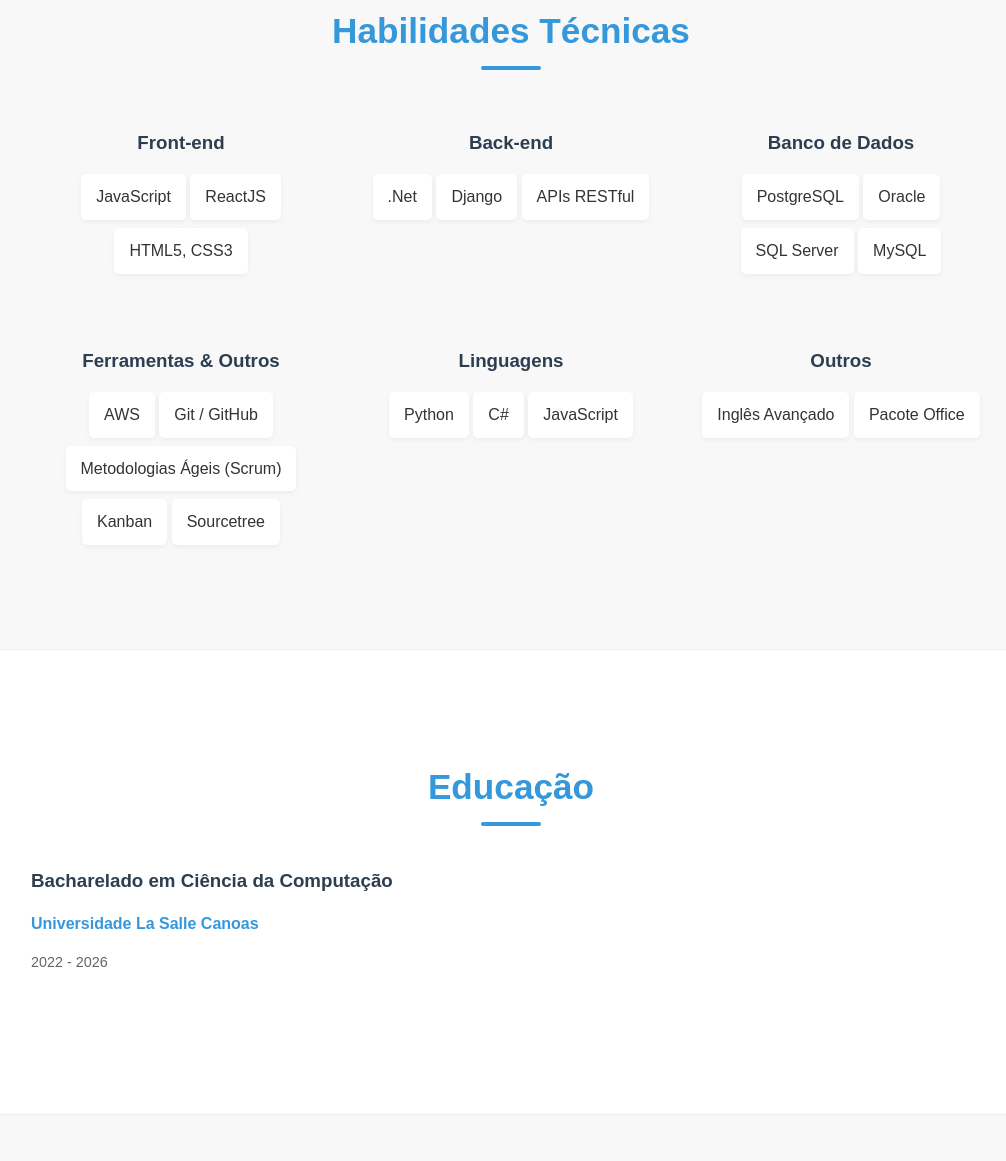
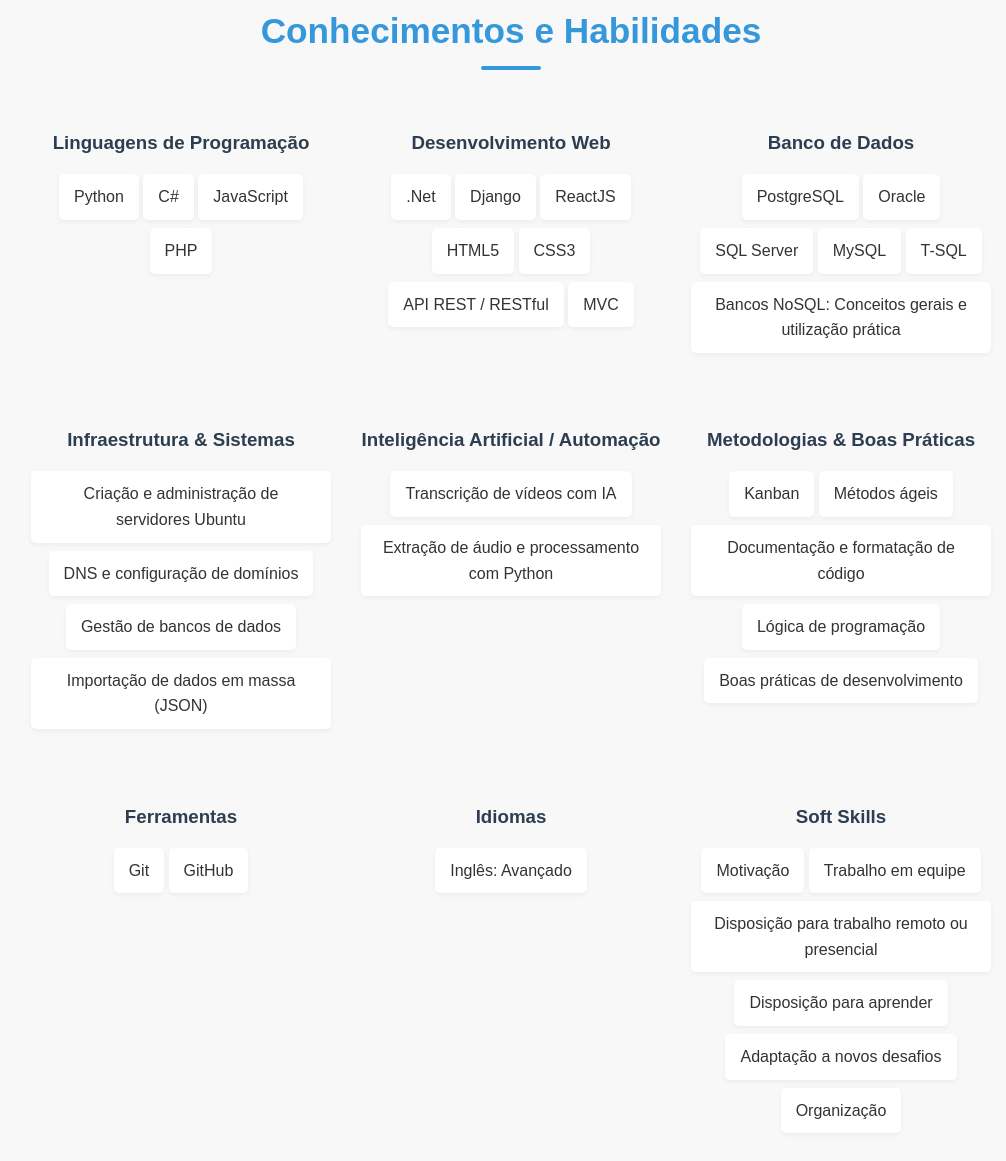
Before and after one commit to NicolasPag112/nicolaspag112.github.io, a plain HTML site: page index.html in a window 1280 px wide. Shown: the part 1573-2734 px from the top of the page, without its empty margins (129-1135 px from the left). Drawn offline with nearby package versions, Linux system fonts and the light colour scheme.

Commit message:
Atualização de Conhecimento e Hablidades

```diff
--- a/index.html
+++ b/index.html
@@ -14,7 +14,7 @@
             <a href="#" class="logo">Nicolas Pagliarini</a>
             <ul>
                 <li><a href="#about">Sobre Mim</a></li>
-                <li><a href="#skills">Habilidades</a></li>
+                <li><a href="#skills">Conhecimento e Habilidades</a></li>
                 <li><a href="#education">Educação</a></li>
                 <li><a href="#experience">Experiência</a></li>
                 <li><a href="#contact">Contato</a></li>
@@ -56,22 +56,27 @@
 
         <section id="skills" class="section bg-light">
             <div class="container" **data-aos="fade-left" data-aos-duration="1000"**>
-                <h2>Habilidades Técnicas</h2>
+                <h2>Conhecimentos e Habilidades</h2>
                 <div class="skills-grid">
                     <div **data-aos="fade-up" data-aos-delay="100"**>
-                        <h3>Front-end</h3>
+                        <h3> Linguagens de Programação</h3>
                         <ul>
+                            <li>Python</li>
+                            <li>C#</li>
                             <li>JavaScript</li>
-                            <li>ReactJS</li>
-                            <li>HTML5, CSS3</li>
+                            <li>PHP</li>
                         </ul>
                     </div>
                     <div **data-aos="fade-up" data-aos-delay="200"**>
-                        <h3>Back-end</h3>
+                        <h3>Desenvolvimento Web</h3>
                         <ul>
                             <li>.Net</li>
                             <li>Django</li>
-                            <li>APIs RESTful</li>
+                            <li>ReactJS</li>
+                            <li>HTML5</li>
+                            <li>CSS3</li>
+                            <li>API REST / RESTful</li>
+                            <li>MVC</li>
                         </ul>
                     </div>
                     <div **data-aos="fade-up" data-aos-delay="300"**>
@@ -81,31 +86,58 @@
                             <li>Oracle</li>
                             <li>SQL Server</li>
                             <li>MySQL</li>
+                            <li>T-SQL</li>
+                            <li>Bancos NoSQL: Conceitos gerais e utilização prática</li>
                         </ul>
                     </div>
                     <div **data-aos="fade-up" data-aos-delay="400"**>
-                        <h3>Ferramentas & Outros</h3>
+                        <h3>Infraestrutura & Sistemas</h3>
                         <ul>
-                            <li>AWS</li>
-                            <li>Git / GitHub</li>
-                            <li>Metodologias Ágeis (Scrum)</li>
-                            <li>Kanban</li>
-                            <li>Sourcetree</li>
+                            <li>Criação e administração de servidores Ubuntu</li>
+                            <li>DNS e configuração de domínios</li>
+                            <li>Gestão de bancos de dados</li>
+                            <li>Importação de dados em massa (JSON)</li>
                         </ul>
                     </div>
                     <div **data-aos="fade-up" data-aos-delay="400"**>
-                        <h3>Linguagens</h3>
+                        <h3>Inteligência Artificial / Automação</h3>
                         <ul>
-                            <li>Python</li>
-                            <li>C#</li>
-                            <li>JavaScript</li>
+                            <li>Transcrição de vídeos com IA</li>
+                            <li>Extração de áudio e processamento com Python</li>
                         </ul>
                     </div>
                     <div **data-aos="fade-up" data-aos-delay="400"**>
-                        <h3>Outros</h3>
+                        <h3>Metodologias & Boas Práticas</h3>
                         <ul>
-                            <li>Inglês Avançado</li>
-                            <li>Pacote Office</li>
+                            <li>Kanban</li>
+                            <li>Métodos ágeis</li>
+                            <li>Documentação e formatação de código</li>
+                            <li>Lógica de programação</li>
+                            <li>Boas práticas de desenvolvimento</li>
+                        </ul>
+                    </div>
+                    <div data-aos="fade-up" data-aos-delay="400">
+                        <h3>Ferramentas</h3>
+                        <ul>
+                            <li>Git</li>
+                            <li>GitHub</li>
+                        </ul>
+                    </div>
+                    <div data-aos="fade-up" data-aos-delay="400">
+                        <h3>Idiomas</h3>
+                        <ul>
+                            <li>Inglês: Avançado</li>
+                        </ul>
+                    </div>
+                    <div data-aos="fade-up" data-aos-delay="400">
+                        <h3>Soft Skills</h3>
+                        <ul>
+                            <li>Motivação</li>
+                            <li>Trabalho em equipe</li>
+                            <li>Disposição para trabalho remoto ou presencial</li>
+                            <li>Disposição para aprender</li>
+                            <li>Adaptação a novos desafios</li>
+                            <li>Organização</li>
                         </ul>
                     </div>
                 </div>
```
